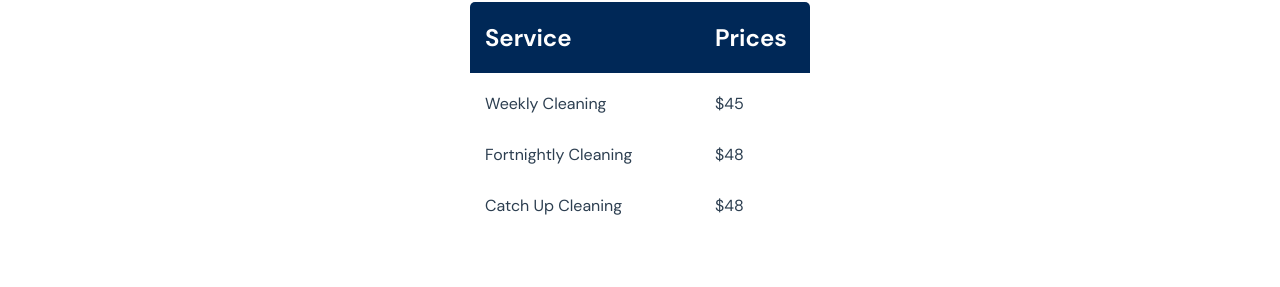
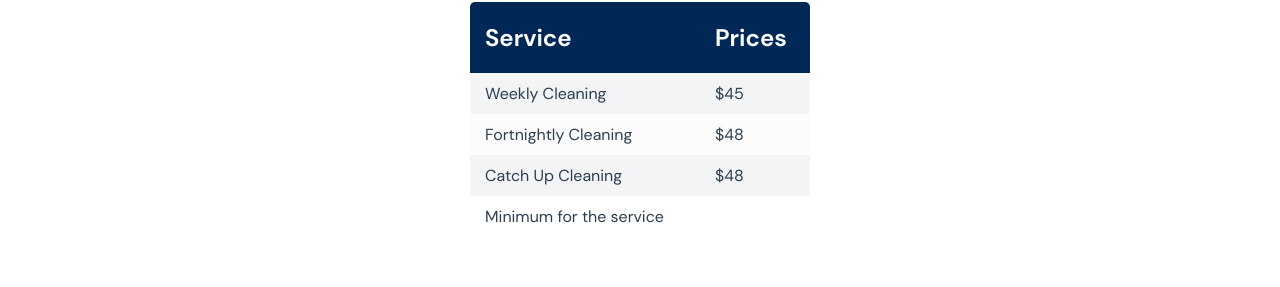
Before and after one commit to steve0288/cleaner, a Vue app: page /#/prices in a window 1280 px wide. Shown: the part 386-673 px from the top of the page. Built offline with nearby package versions, Linux system fonts and the light colour scheme.

Commit message:
Added a new page

```diff
--- /dev/null
+++ b/src/types/Prices.ts
@@ -0,0 +1,4 @@
+// 'housekeeping' | 'window-cleaning' | 'grout-cleaning' | 'commercial-cleaning' | 'wall-cleaning' | 'oven-cleaning'
+/*interface Prices {
+    //main-service: 'housekeeping' | 'window-cleaning' | 'grout-cleaning' | 'commercial-cleaning' | 'wall-cleaning' | 'oven-cleaning'
+}*/
--- a/src/views/HomeView.vue
+++ b/src/views/HomeView.vue
@@ -2,9 +2,6 @@
   <div class="home">
     <div class="section section-width flex text-left relative home-section">
       <div>
-        <!--Your satisfaction is our priority.-->
-        <!--Your satisfaction and comfort are our top priorities.-->
-        <!--Excellence in Every Detail, Your Cleaning Service of Choice.-->
         <h1 class="cta-header-text max-w-700">Your <span class="orange-text">Satisfaction</span> is our <span class="orange-text">Priority</span></h1>
         <p class="max-w-500 text-14 about-us-text">We take pride in delivering pristine spaces and unparalleled service, ensuring your complete experience is exceptional.</p>
         <div class="flex cta-widget-container">
--- a/src/views/PricesView.vue
+++ b/src/views/PricesView.vue
@@ -18,11 +18,21 @@
         <div class="col">$48</div>
       </div>
     </div>
+    <div class="price-footer">
+      <div class="row">
+        <div class="col">Minimum for the service</div>
+        <div class="col"></div>
+      </div>
+    </div>
   </div>
 </template>
 
 <script lang="ts">
-
+/* House keeping,
+Grout cleaning,
+Window cleaning,
+Wall Cleaning,
+Commercial Cleaning */
 </script>
 
 <style lang="scss">
@@ -62,11 +72,7 @@
     border-top-right-radius: 5px;
     margin: 0;
   }
-  .price-body{
-    background-color: white;
-    border-bottom-left-radius: 5px;
-    border-bottom-right-radius: 5px;
-  }
+
   .col{
     padding: 10px 15px;
     h2{
@@ -75,10 +81,24 @@
   }
 }
 
+.price-body{
+  background-color: white;
+  border-bottom-left-radius: 5px;
+  border-bottom-right-radius: 5px;
+}
+
+.price-body .row:nth-child(odd){
+  background-color: rgba(0,40,87,0.05);
+}
+
+.price-body .row:nth-child(even){
+  background-color: rgba(0,40,87,0.01);
+}
+
 .row{
   display: flex;
   flex-direction: row;
-  margin: 10px auto;
+  padding: 10px auto;
 }
 
 .col{
```
